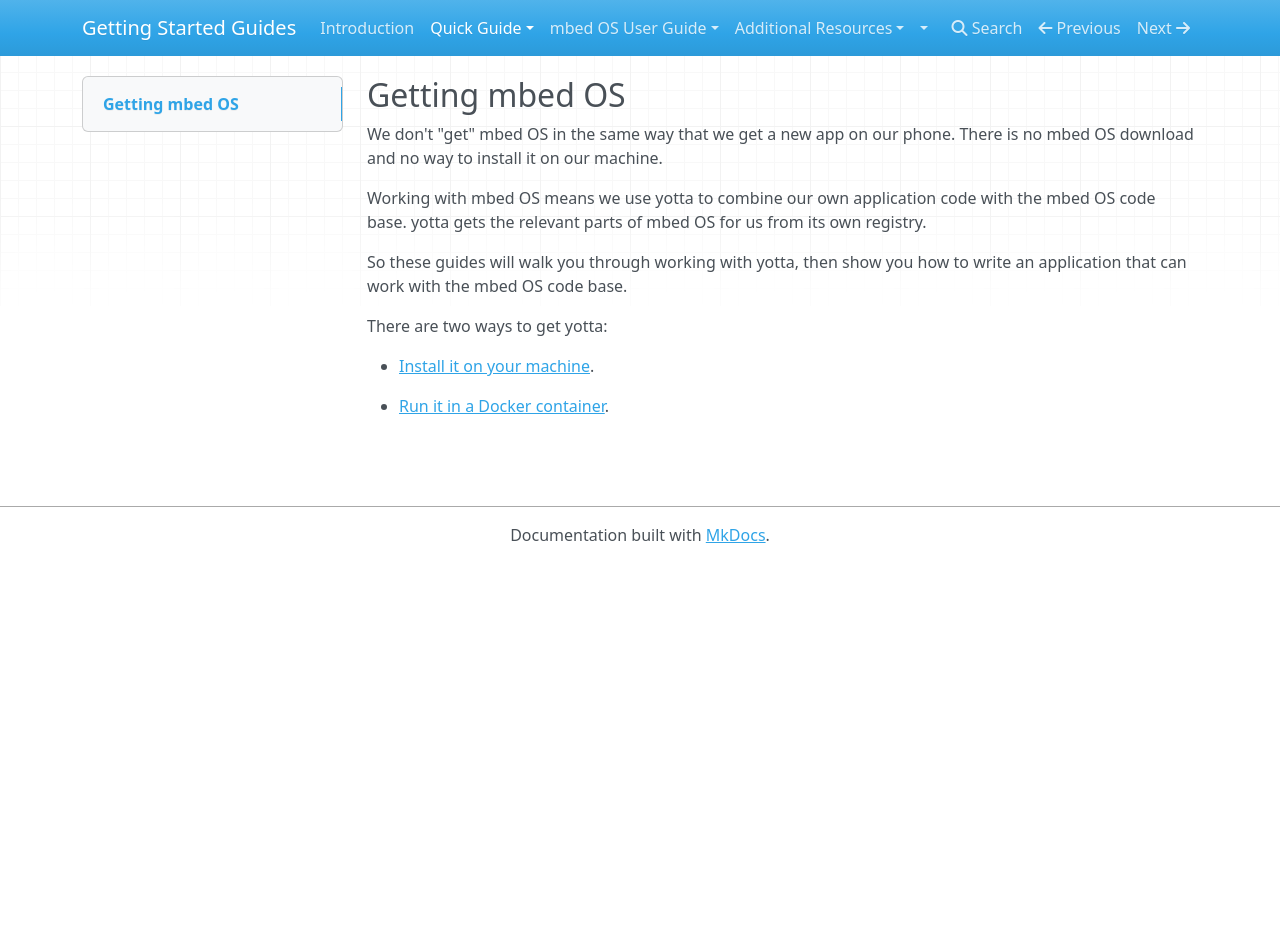
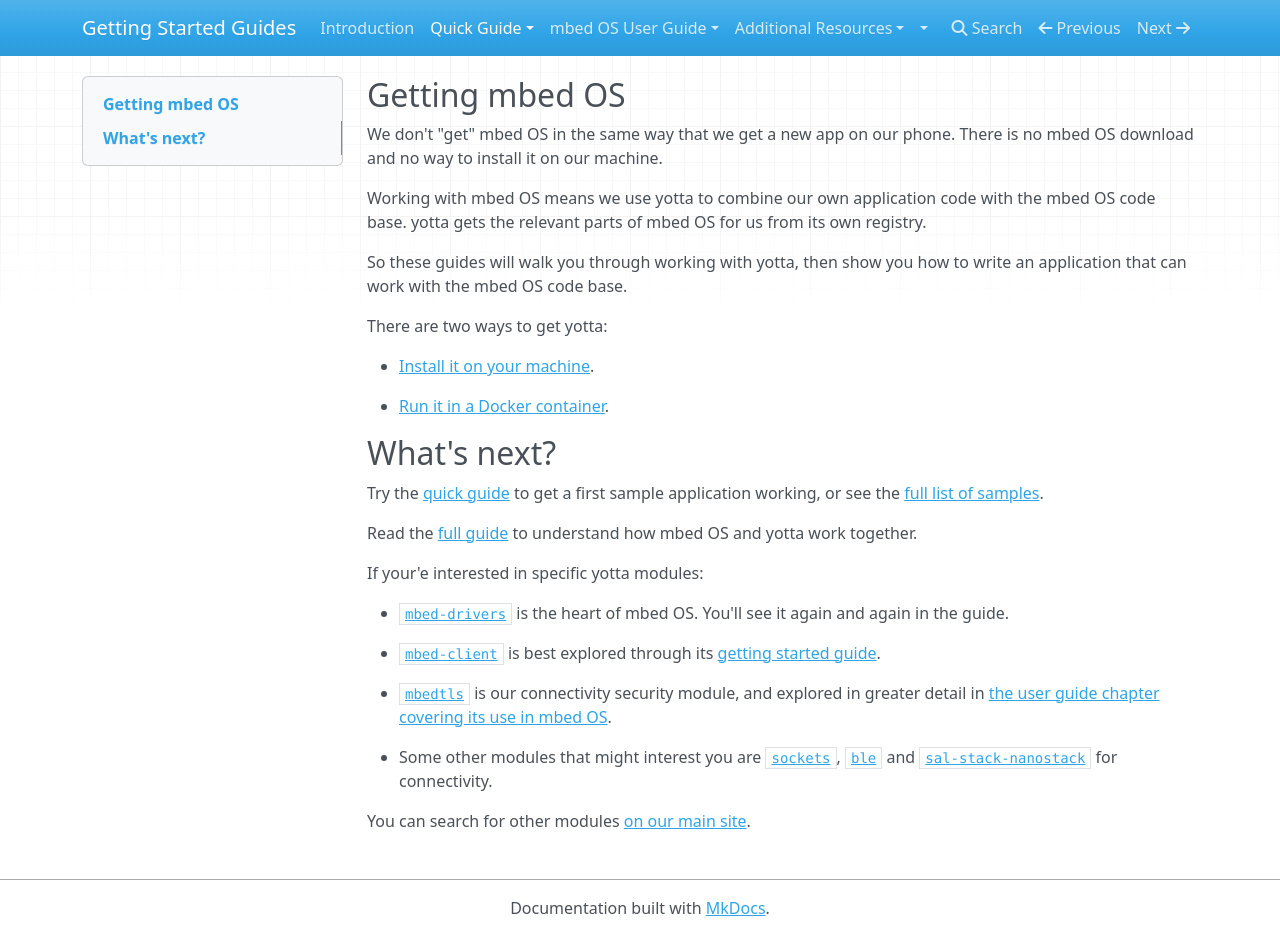
Before and after one commit to ARMmbed/GettingStartedmbedOS, an MkDocs documentation site: the page built from Docs/installation.md, in a window 1280 px wide and 936 px high. Built offline with MkDocs 1.6.1, drawn with Linux system fonts in a browser that asks for light colours; nearby versions of some CDN libraries; old or Windows-style settings are respelled for this version of MkDocs.

Commit message:
Adding links to stuff

```diff
--- a/Docs/installation.md
+++ b/Docs/installation.md
@@ -11,3 +11,21 @@ There are two ways to get yotta:
 * [Install it on your machine](http://yottadocs.mbed.com/#installing).
 
 * [Run it in a Docker container](docker_install.md).
+
+## What's next?
+
+Try the [quick guide](FirstProjectmbedOS.md) to get a first sample application working, or see the [full list of samples](GetTheCode.md).
+
+Read the [full guide](Full_Guide/overview.md) to understand how mbed OS and yotta work together.
+
+If your'e interested in specific yotta modules:
+
+* [``mbed-drivers``](https://www.mbed.com/en/development/software/mbed-yotta/search/result/module/mbed-drivers/) is the heart of mbed OS. You'll see it again and again in the guide.
+
+* [``mbed-client``](https://www.mbed.com/en/development/software/mbed-yotta/search/result/module/mbed-client/) is best explored through its [getting started guide](https://docs.mbed.com/docs/mbed-client-guide/en/latest/).
+
+* [``mbedtls``](https://www.mbed.com/en/development/software/mbed-yotta/search/result/module/mbedtls/) is our connectivity security module, and explored in greater detail in [the user guide chapter covering its use in mbed OS](Full_Guide/mbed_tls.md).
+
+* Some other modules that might interest you are [``sockets``](https://www.mbed.com/en/development/software/mbed-yotta/search/result/module/sockets/), [``ble``](https://www.mbed.com/en/development/software/mbed-yotta/search/result/module/ble/) and [``sal-stack-nanostack``](https://www.mbed.com/en/development/software/mbed-yotta/search/result/module/sal-stack-nanostack/) for connectivity.
+
+You can search for other modules [on our main site](https://www.mbed.com/en/development/software/mbed-yotta/).
```
